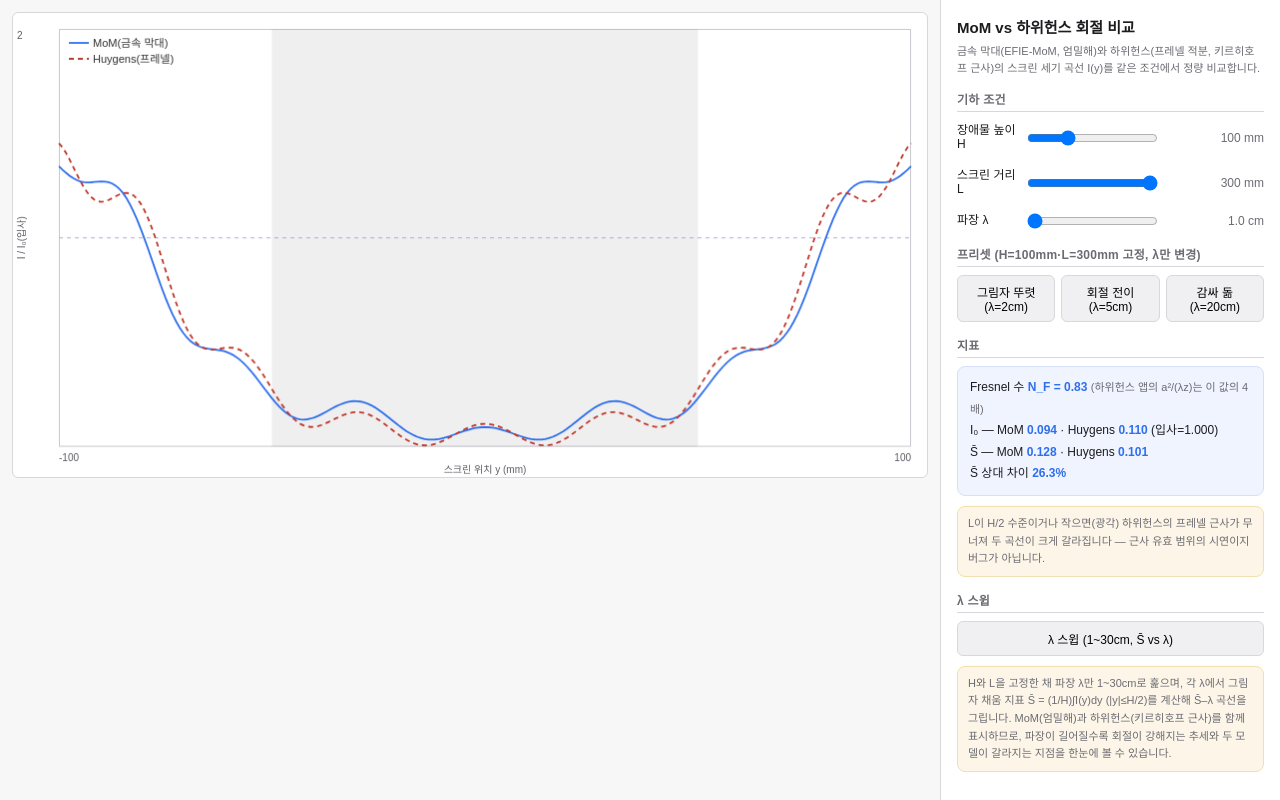
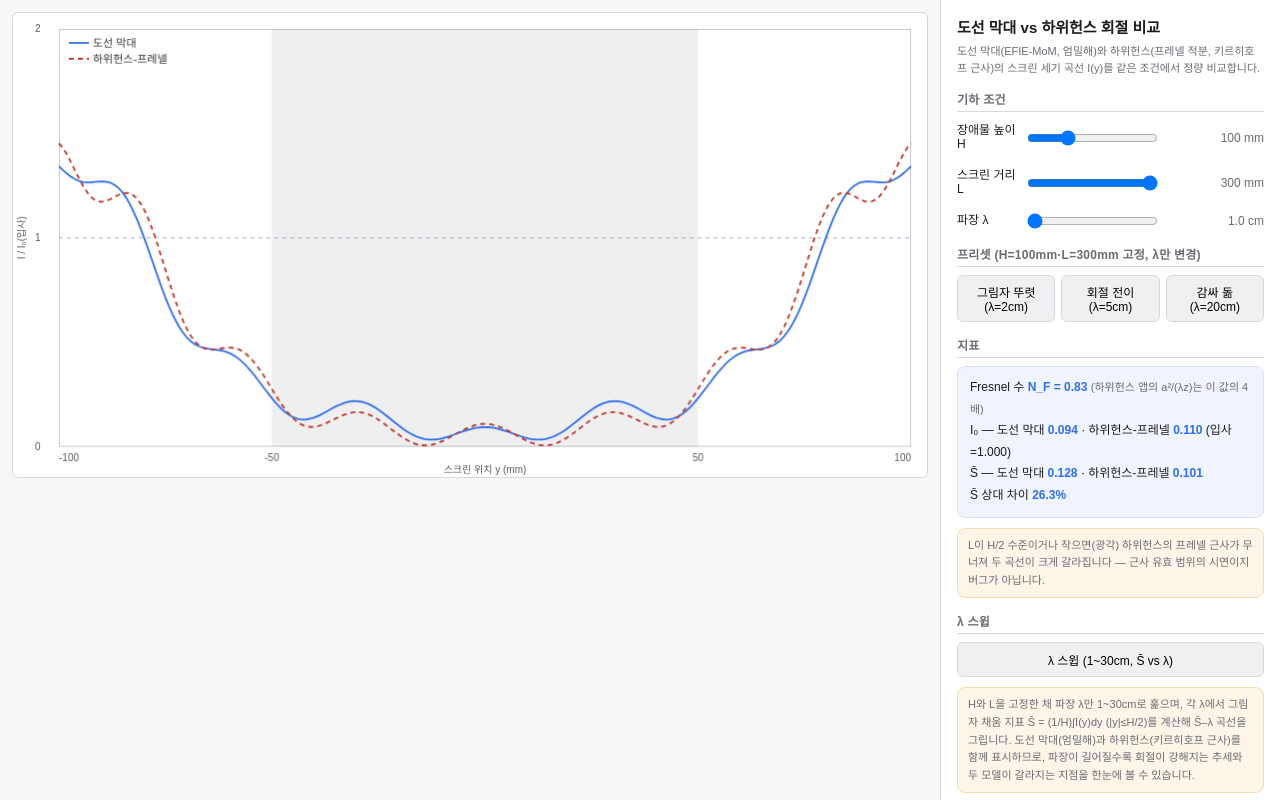
Before and after one commit to juhyeon8/wavescale_diffraction, a website: page compare.html in a window 1280 px wide. Drawn offline with Linux system fonts and the light colour scheme.

Commit message:
표기 수정: 화면 텍스트 "금속 막대" → "도선 막대" 통일 + 그래프 축 눈금 값 표시
- hub.html: 탭 라벨 ②, <title>, 마스터 컨트롤 안내문
- compare.html: <title>/<h1> "MoM vs" → "도선 막대 vs", 부제·λ 스윕 설명
- index.html: <title>/<h1>/부제
- compare.js: 범례 2개, λ 스윕 y축 라벨, 정보상자 라벨
- compare.js: y축 0~Imax 정수 눈금 값 표시(세로 라벨과 겹치지 않게 x=22),
  x축 회색 영역(기하 그림자) 경계 ±H/2 값 표시

물리 계산 로직·코드 식별자(data-tab="metal", 함수/변수명)는 변경 없음.

Co-Authored-By: Claude Opus 5 <noreply@anthropic.com>

```diff
--- a/compare.html
+++ b/compare.html
@@ -2,7 +2,7 @@
 <html lang="ko">
 <head>
 <meta charset="UTF-8">
-<title>MoM vs 하위헌스 회절 비교</title>
+<title>도선 막대 vs 하위헌스 회절 비교</title>
 <style>
 :root {
   --bg: #f7f7f8; --panel-bg: #ffffff; --border: #d8d8dc;
@@ -65,8 +65,8 @@ button.std:hover { background: #e4e4e8; }
     </div>
   </div>
   <div id="panel">
-    <h1>MoM vs 하위헌스 회절 비교</h1>
-    <div class="sub">금속 막대(EFIE-MoM, 엄밀해)와 하위헌스(프레넬 적분, 키르히호프 근사)의
+    <h1>도선 막대 vs 하위헌스 회절 비교</h1>
+    <div class="sub">도선 막대(EFIE-MoM, 엄밀해)와 하위헌스(프레넬 적분, 키르히호프 근사)의
       스크린 세기 곡선 I(y)를 같은 조건에서 정량 비교합니다.</div>
 
     <h2>기하 조건</h2>
@@ -104,7 +104,7 @@ button.std:hover { background: #e4e4e8; }
     <button class="std" id="sweepBtn">λ 스윕 (1~30cm, S̄ vs λ)</button>
     <div class="hint">H와 L을 고정한 채 파장 λ만 1~30cm로 훑으며, 각 λ에서 그림자 채움 지표
       S̄ = (1/H)∫I(y)dy (|y|≤H/2)를 계산해 S̄–λ 곡선을 그립니다.
-      MoM(엄밀해)과 하위헌스(키르히호프 근사)를 함께 표시하므로,
+      도선 막대(엄밀해)과 하위헌스(키르히호프 근사)를 함께 표시하므로,
       파장이 길어질수록 회절이 강해지는 추세와 두 모델이 갈라지는 지점을
       한눈에 볼 수 있습니다.</div>
   </div>
--- a/compare.js
+++ b/compare.js
@@ -347,17 +347,23 @@
     ctx.fillText("I / I₀(입사)", 0, 0); ctx.restore();
     ctx.textAlign = "left"; ctx.fillText((-halfRange).toFixed(0), m.left, h - 16);
     ctx.textAlign = "right"; ctx.fillText(halfRange.toFixed(0), m.left + plotW, h - 16);
-    ctx.textAlign = "left"; ctx.fillText(Imax.toFixed(0), 4, m.top + 10);
+    ctx.fillStyle = "#5a5a62"; ctx.font = "10px sans-serif"; ctx.textAlign = "center";
+    ctx.fillText((-H_mm / 2).toFixed(0), shadeX0, h - 16);
+    ctx.fillText((H_mm / 2).toFixed(0), shadeX1, h - 16);
+    ctx.textAlign = "left";
+    for (let v = 0; v <= Imax; v++) {
+      ctx.fillText(v.toFixed(0), 22, py(v) + 3);
+    }
 
     // 범례
     ctx.font = "11px sans-serif"; ctx.textAlign = "left";
     ctx.strokeStyle = "#2f6feb"; ctx.setLineDash([]); ctx.lineWidth = 1.8;
     ctx.beginPath(); ctx.moveTo(m.left + 10, m.top + 14); ctx.lineTo(m.left + 30, m.top + 14); ctx.stroke();
-    ctx.fillStyle = "#333"; ctx.fillText("MoM(금속 막대)", m.left + 34, m.top + 18);
+    ctx.fillStyle = "#333"; ctx.fillText("도선 막대", m.left + 34, m.top + 18);
     ctx.strokeStyle = "#c0392b"; ctx.setLineDash([5, 4]);
     ctx.beginPath(); ctx.moveTo(m.left + 10, m.top + 30); ctx.lineTo(m.left + 30, m.top + 30); ctx.stroke();
     ctx.setLineDash([]);
-    ctx.fillText("Huygens(프레넬)", m.left + 34, m.top + 34);
+    ctx.fillText("하위헌스-프레넬", m.left + 34, m.top + 34);
   }
 
   function updateInfoBox(mom, huy, H_mm, L_mm, lam_cm) {
@@ -368,8 +374,8 @@
       : "";
     el.infoBox.innerHTML =
       `Fresnel 수 <b>N_F = ${nF.toFixed(2)}</b> <span style="font-size:11px;color:#6b6b72">(하위헌스 앱의 a²/(λz)는 이 값의 4배)</span><br>` +
-      `I₀ — MoM <b>${mom.I0.toFixed(3)}</b> · Huygens <b>${huy.I0.toFixed(3)}</b> (입사=1.000)<br>` +
-      `S̄ — MoM <b>${mom.sbar.toFixed(3)}</b> · Huygens <b>${huy.sbar.toFixed(3)}</b><br>` +
+      `I₀ — 도선 막대 <b>${mom.I0.toFixed(3)}</b> · 하위헌스-프레넬 <b>${huy.I0.toFixed(3)}</b> (입사=1.000)<br>` +
+      `S̄ — 도선 막대 <b>${mom.sbar.toFixed(3)}</b> · 하위헌스-프레넬 <b>${huy.sbar.toFixed(3)}</b><br>` +
       `S̄ 상대 차이 <b>${diffPct.toFixed(1)}%</b>` + warnBadge;
   }
 
@@ -436,7 +442,7 @@
     ctx.textAlign = "left"; ctx.fillText("1", m.left, h - 16);
     ctx.textAlign = "right"; ctx.fillText("30", m.left + plotW, h - 16);
     ctx.save(); ctx.translate(14, m.top + plotH / 2); ctx.rotate(-Math.PI / 2);
-    ctx.textAlign = "center"; ctx.fillText("S̄ (파랑=MoM, 빨강=Huygens)", 0, 0); ctx.restore();
+    ctx.textAlign = "center"; ctx.fillText("S̄ (파랑=도선 막대, 빨강=하위헌스-프레넬)", 0, 0); ctx.restore();
   }
 
   async function runSweep() {
```
Also changed, not shown: hub.html (+3 -3 lines), index.html (+3 -3 lines).
